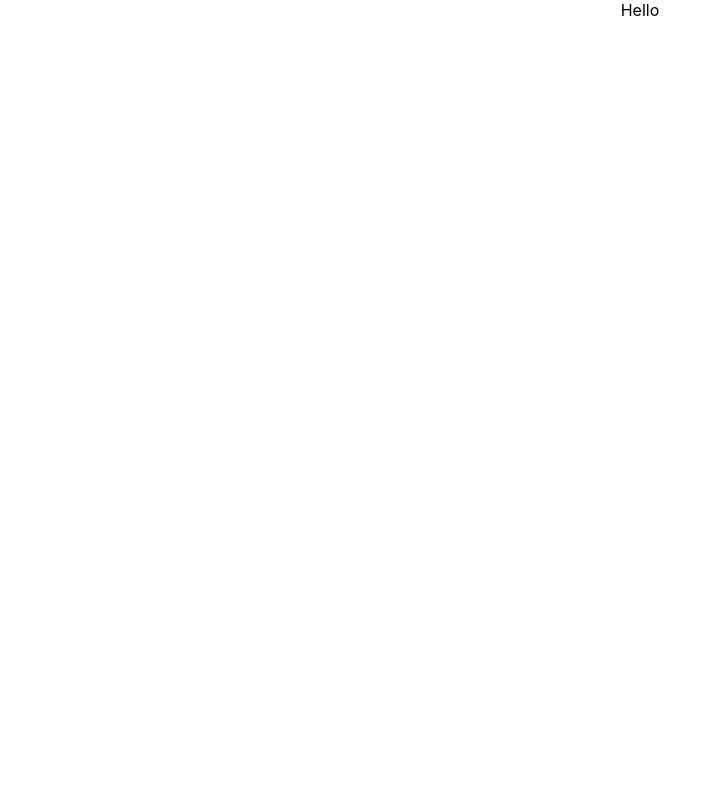
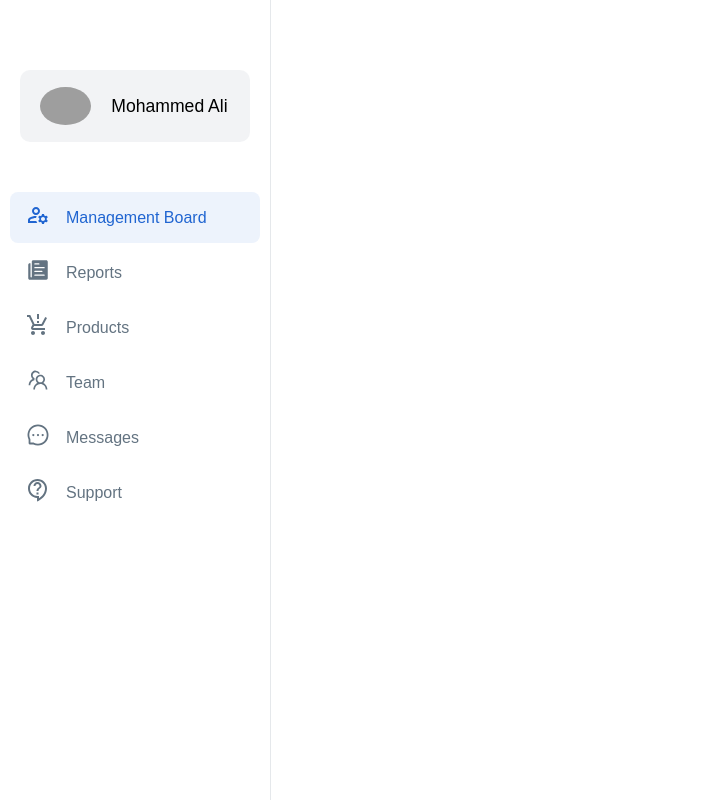
Before and after one commit to mohammedali988/my-site, a React (Create React App) app in the folder my-site-front/: page / in a window 1280 px wide. Shown: the whole page, without its empty margins (0-712 px from the left). Built offline with nearby package versions, Linux system fonts and the light colour scheme; grey boxes are pictures that could not be loaded.

Commit message:
Side bar

```diff
--- a/my-site-front/package.json
+++ b/my-site-front/package.json
@@ -8,7 +8,10 @@
     "@testing-library/user-event": "^13.5.0",
     "react": "^18.2.0",
     "react-dom": "^18.2.0",
+    "react-icons": "^4.4.0",
+    "react-router-dom": "^6.3.0",
     "react-scripts": "5.0.1",
+    "styled-components": "^5.3.5",
     "web-vitals": "^2.1.4"
   },
   "scripts": {
--- a/my-site-front/src/App.js
+++ b/my-site-front/src/App.js
@@ -1,10 +1,12 @@
-import './App.css';
+import { BrowserRouter as Router } from "react-router-dom";
+import SideBar from "./Component/SideBar/index";
+import "./App.css";
 
 function App() {
   return (
-    <div className="App">
-      Hello
-    </div>
+    <Router>
+      <SideBar />
+    </Router>
   );
 }
 
--- a/my-site-front/src/Component/SideBar/data.js
+++ b/my-site-front/src/Component/SideBar/data.js
@@ -0,0 +1,63 @@
+import { AiFillHome, AiOutlineMessage, AiOutlineTeam } from "react-icons/ai";
+import { IoIosArrowDown } from "react-icons/io";
+import { IoIosArrowUp } from "react-icons/io";
+import { IoIosPaper } from "react-icons/io";
+import { MdOutlineManageAccounts, MdProductionQuantityLimits } from "react-icons/md";
+import { MdOutlineContactSupport } from "react-icons/md";
+
+export const sideBarData = [
+  {
+    title: "Management Board",
+    path: "/management/board",
+    icon: <MdOutlineManageAccounts />,
+    closeIcon: <IoIosArrowUp />,
+    openIcon: <IoIosArrowDown />,
+    active: false,
+  },
+  {
+    title: "Reports",
+    path: "/reports",
+    icon: <IoIosPaper />,
+    closeIcon: <IoIosArrowUp />,
+    openIcon: <IoIosArrowDown />,
+    active: false,
+  },
+  {
+    title: "Products",
+    path: "/products",
+    icon: <MdProductionQuantityLimits />,
+    active: false,
+  },
+  {
+    title: "Team",
+    path: "/team",
+    icon: <AiOutlineTeam />,
+    active: false,
+  },
+  {
+    title: "Messages",
+    path: "/messages",
+    icon: <AiOutlineMessage />,
+    closeIcon: <IoIosArrowUp />,
+    openIcon: <IoIosArrowDown />,
+    active: false,
+    subNav: [
+      {
+        title: "Member",
+        path: "/messages/member",
+        icon: <IoIosPaper />,
+      },
+      {
+        title: "Team",
+        path: "/messages/team",
+        icon: <IoIosPaper />,
+      },
+    ],
+  },
+  {
+    title: "Support",
+    path: "/support",
+    icon: <MdOutlineContactSupport />,
+    active: false,
+  },
+];
--- a/my-site-front/src/Component/SideBar/index.js
+++ b/my-site-front/src/Component/SideBar/index.js
@@ -0,0 +1,72 @@
+import React, { useState } from "react";
+import { sideBarData } from "./data";
+import Menu from "./sideBarList";
+import { Avatar, NameDiv, NameSpan, SideBarNav, SideBarWrap } from "./style";
+
+const SideBar = () => {
+  const [activeIndex, setActiveIndex] = useState(0);
+
+  const handleActive = (index) => {
+    setActiveIndex(index);
+  };
+  return (
+    <>
+      <SideBarNav>
+        <SideBarWrap>
+          <div style={{ height: "50px" }}></div>
+          <NameDiv>
+            <Avatar
+              src="https://www.w3schools.com/howto/img_avatar.png"
+              alt="Avatar"
+              className="avatar"
+            />
+            <NameSpan>Mohammed Ali</NameSpan>
+          </NameDiv>
+
+          {sideBarData.map((e, i) => {
+            return (
+              <Menu
+                item={e}
+                key={i}
+                onSetActive={() => {
+                  handleActive(i);
+                }}
+                active={activeIndex === i}
+              ></Menu>
+            );
+          })}
+        </SideBarWrap>
+      </SideBarNav>
+    </>
+  );
+};
+
+export default SideBar;
+
+// {/* <CloseNav to="#">
+//               <IoIosArrowBack
+//                 onClick={showSideBar}
+//                 style={{
+//                   cursor: "pointer",
+//                   display: `${window.innerWidth < 1215 ? "none" : ""}`,
+//                 }}
+//               />
+//             </CloseNav> */}
+
+// useEffect(() => {
+//   const hundleResize = () => {
+//     if (window.innerWidth < 1215) {
+//       setMobile(true);
+//       setSideBar(false);
+//     } else {
+//       setMobile(false);
+//       setSideBar(true);
+//     }
+//   };
+
+//   window.addEventListener("resize", hundleResize);
+
+//   return () => {
+//     window.removeEventListener("resize", hundleResize);
+//   };
+// }, []);
--- a/my-site-front/src/Component/SideBar/sideBarList.js
+++ b/my-site-front/src/Component/SideBar/sideBarList.js
@@ -0,0 +1,17 @@
+import React from "react";
+import { Icon, Item, Label, SideLink } from "./sideListStyle";
+
+const Menu = ({ item, active, onSetActive }) => {
+  return (
+    <>
+      <SideLink to={item.path}>
+        <Item active={active} onClick={onSetActive}>
+          <Icon>{item.icon}</Icon>
+          <Label>{item.title}</Label>
+        </Item>
+      </SideLink>
+    </>
+  );
+};
+
+export default Menu;
--- a/my-site-front/src/Component/SideBar/sideListStyle.js
+++ b/my-site-front/src/Component/SideBar/sideListStyle.js
@@ -0,0 +1,41 @@
+import { Link } from "react-router-dom";
+import styled from "styled-components";
+
+export const SideLink = styled(Link)`
+  display: flex;
+  color: white;
+  text-decoration: none;
+  margin-top: 4px;
+`;
+export const Label = styled.span`
+  text-transform: capitalize;
+  padding: 8px;
+  font-size: 1rem;
+  font-family: "Public Sans", sans-serif;
+`;
+
+export const Item = styled.div`
+  display: flex;
+  flex-grow: 1;
+  align-items: center;
+  padding: 8px;
+  height: 35px;
+  border-radius: 8px;
+  color: rgb(99, 115, 129);
+
+  &:hover {
+    background-color: rgba(32, 101, 209, 0.08);
+    color: rgba(32, 101, 209);
+  }
+
+  ${({ active }) =>
+    active &&
+    `background-color: rgba(32, 101, 209, 0.08); color:rgba(32, 101, 209)`}
+`;
+
+export const Icon = styled.span`
+  padding: 8px;
+  font-size: 1.5rem;
+  font-family: "Public Sans", sans-serif;
+  font-weight: 400;
+`;
--- a/my-site-front/src/Component/SideBar/style.js
+++ b/my-site-front/src/Component/SideBar/style.js
@@ -0,0 +1,78 @@
+import styled from "styled-components";
+import { Link } from "react-router-dom";
+
+export const Nav = styled.div`
+  display: flex;
+  justify-content: flex-start;
+  align-items: center;
+  height: 80px;
+  top: 0;
+`;
+
+export const NavLink = styled(Link)`
+  margin-left: 2rem;
+  font-size: 2rem;
+  height: 80px;
+  display: flex;
+  justify-content: flex-start;
+  align-items: center;
+`;
+
+export const SideBarNav = styled.div`
+  width: 250px;
+  height: 100vh;
+  padding: 10px;
+  background-image: none;
+  display: flex;
+  justify-content: center;
+  position: fixed;
+  top: 0;
+  border-right: 1px solid rgba(145, 158, 171, 0.24);
+  // left: ${({ sideBar }) => (sideBar ? "0" : "-100%")};
+  left: 0;
+  transition: 0.4s ease-in-out;
+  z-index: 10;
+`;
+
+export const CloseNav = styled.div`
+  margin-left: 2rem;
+  font-size: 2rem;
+  height: 80px;
+  display: flex;
+  justify-content: flex-start;
+  align-items: center;
+`;
+
+export const SideBarWrap = styled.div`
+  width: 100%;
+`;
+
+export const NameDiv = styled.div`
+  display: flex;
+  align-items: center;
+  padding: 16px 20px;
+  border-radius: 10px;
+  background-color: rgba(145, 158, 171, 0.12);
+  margin: 10px;
+  margin-bottom: 50px;
+`;
+
+export const NameSpan = styled.span`
+  font-family: Public Sans, sans-serif;
+  font-size: 1.1rem;
+  display: flex;
+  align-items: center;
+  height: 40px;
+  padding-left: 20px;
+
+  @media screen and (max-width: 700px) {
+    display: none;
+  }
+`;
+
+export const Avatar = styled.img`
+  vertical-align: middle;
+  height: 27%;
+  width: 27%;
+  border-radius: 50%;
+`;
```
Also changed, not shown: my-site-front/src/Page/Home/index.js (added), my-site-front/src/Page/Management/index.js (added), my-site-front/src/Page/Management/style.js (added), 1 other file (tests, documents, lock files or other folders).
